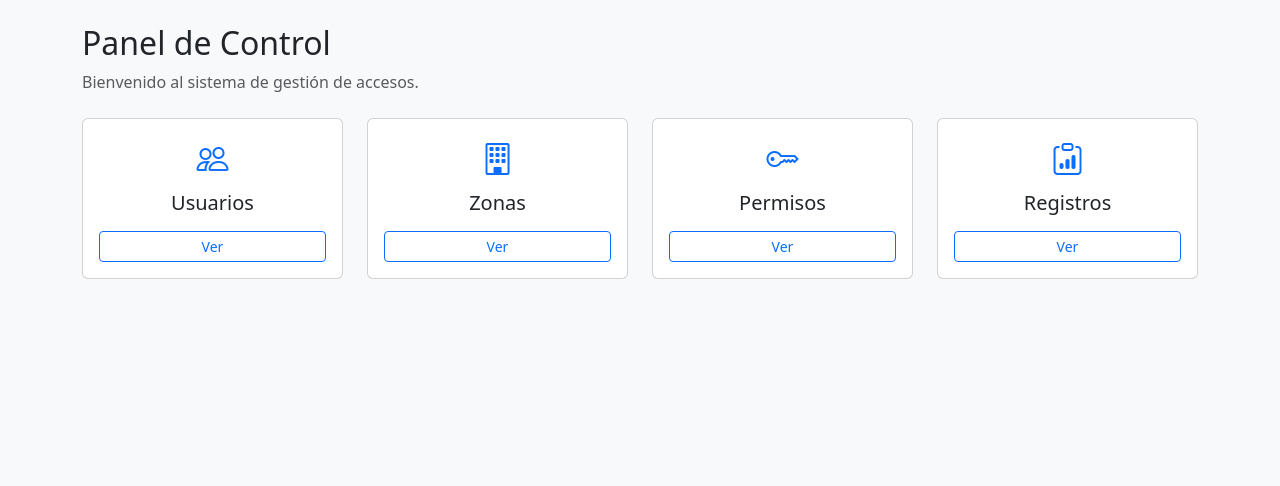
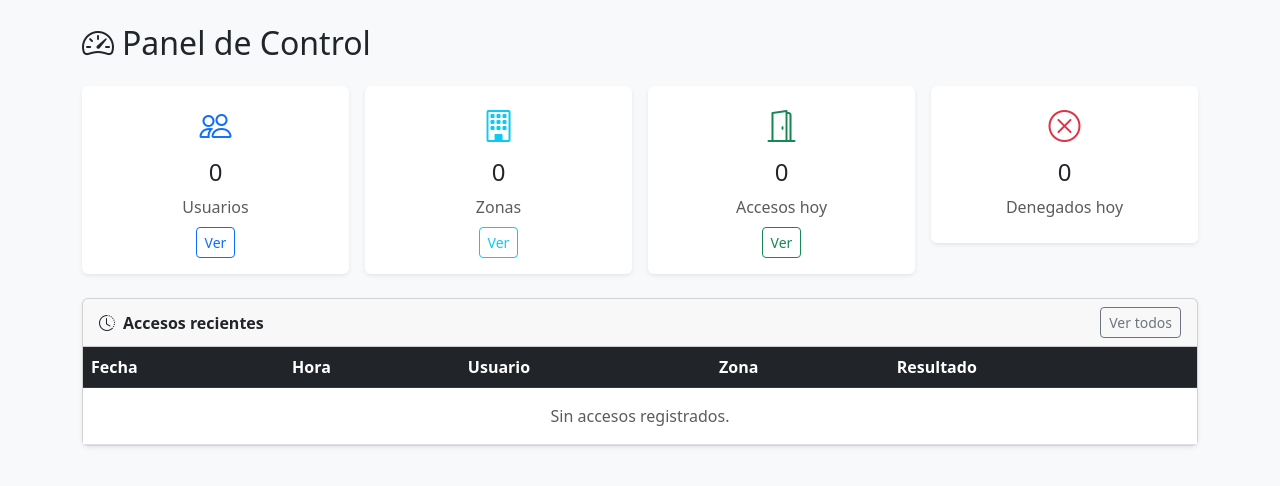
Before and after one commit to chejsidi/DjangoProyecto, a Django app: page / in a window 1280 px wide. Shown: the part 56-542 px from the top of the page. Run offline with Django 5.2, Linux system fonts and the light colour scheme; data that the repository does not hold is empty.

Commit message:
Feat: Panel con estadísticas, accesos recientes e histórico de permisos caducados

```diff
--- a/control_accesos/templates/control_accesos/panel.html
+++ b/control_accesos/templates/control_accesos/panel.html
@@ -1,52 +1,113 @@
-{% extends 'control_accesos/base.html' %} {% block title %}Panel{% endblock %}
+{% extends 'control_accesos/base.html' %}
+{% block title %}Panel{% endblock %}
 {% block content %}
-<h2>Panel de Control</h2>
-<p class="text-muted">Bienvenido al sistema de gestión de accesos.</p>
 
-<div class="row mt-4">
+<h2 class="mb-4"><i class="bi bi-speedometer2 me-2"></i>Panel de Control</h2>
+
+<!-- Tarjetas de estadísticas -->
+<div class="row g-3 mb-4">
     <div class="col-md-3">
-    <div class="card text-center p-3">
+        <div class="card text-center border-0 shadow-sm">
+            <div class="card-body">
                 <i class="bi bi-people fs-2 text-primary"></i>
-      <h5 class="mt-2">Usuarios</h5>
-      <a
-        href="{% url 'control_accesos:usuario_lista' %}"
-        class="btn btn-sm btn-outline-primary mt-2"
-        >Ver</a
-      >
+                <h4 class="mt-2">{{ total_usuarios }}</h4>
+                <p class="text-muted mb-2">Usuarios</p>
+                <a href="{% url 'control_accesos:usuario_lista' %}" class="btn btn-sm btn-outline-primary">Ver</a>
+            </div>
         </div>
     </div>
     <div class="col-md-3">
-    <div class="card text-center p-3">
-      <i class="bi bi-building fs-2 text-primary"></i>
-      <h5 class="mt-2">Zonas</h5>
-      <a
-        href="{% url 'control_accesos:zona_lista' %}"
-        class="btn btn-sm btn-outline-primary mt-2"
-        >Ver</a
-      >
+        <div class="card text-center border-0 shadow-sm">
+            <div class="card-body">
+                <i class="bi bi-building fs-2 text-info"></i>
+                <h4 class="mt-2">{{ total_zonas }}</h4>
+                <p class="text-muted mb-2">Zonas</p>
+                <a href="{% url 'control_accesos:zona_lista' %}" class="btn btn-sm btn-outline-info">Ver</a>
+            </div>
         </div>
     </div>
     <div class="col-md-3">
-    <div class="card text-center p-3">
-      <i class="bi bi-key fs-2 text-primary"></i>
-      <h5 class="mt-2">Permisos</h5>
-      <a
-        href="{% url 'control_accesos:permiso_lista' %}"
-        class="btn btn-sm btn-outline-primary mt-2"
-        >Ver</a
-      >
+        <div class="card text-center border-0 shadow-sm">
+            <div class="card-body">
+                <i class="bi bi-door-open fs-2 text-success"></i>
+                <h4 class="mt-2">{{ accesos_hoy }}</h4>
+                <p class="text-muted mb-2">Accesos hoy</p>
+                <a href="{% url 'control_accesos:registro_lista' %}" class="btn btn-sm btn-outline-success">Ver</a>
+            </div>
         </div>
     </div>
     <div class="col-md-3">
-    <div class="card text-center p-3">
-      <i class="bi bi-clipboard-data fs-2 text-primary"></i>
-      <h5 class="mt-2">Registros</h5>
-      <a
-        href="{% url 'control_accesos:registro_lista' %}"
-        class="btn btn-sm btn-outline-primary mt-2"
-        >Ver</a
-      >
+        <div class="card text-center border-0 shadow-sm">
+            <div class="card-body">
+                <i class="bi bi-x-circle fs-2 text-danger"></i>
+                <h4 class="mt-2">{{ accesos_denegados }}</h4>
+                <p class="text-muted mb-2">Denegados hoy</p>
             </div>
         </div>
     </div>
+</div>
+
+<!-- Accesos recientes -->
+<div class="card mb-4 shadow-sm">
+    <div class="card-header d-flex justify-content-between align-items-center">
+        <strong><i class="bi bi-clock-history me-2"></i>Accesos recientes</strong>
+        <a href="{% url 'control_accesos:registro_lista' %}" class="btn btn-sm btn-outline-secondary">Ver todos</a>
+    </div>
+    <div class="card-body p-0">
+        <table class="table table-hover mb-0">
+            <thead class="table-dark">
+                <tr><th>Fecha</th><th>Hora</th><th>Usuario</th><th>Zona</th><th>Resultado</th></tr>
+            </thead>
+            <tbody>
+                {% for r in accesos_recientes %}
+                <tr>
+                    <td>{{ r.fecha }}</td>
+                    <td>{{ r.hora }}</td>
+                    <td>{{ r.usuario }}</td>
+                    <td>{{ r.zona }}</td>
+                    <td>
+                        {% if r.resultado == 'permitido' %}
+                            <span class="badge bg-success"><i class="bi bi-check-circle me-1"></i>Permitido</span>
+                        {% else %}
+                            <span class="badge bg-danger"><i class="bi bi-x-circle me-1"></i>Denegado</span>
+                        {% endif %}
+                    </td>
+                </tr>
+                {% empty %}
+                <tr><td colspan="5" class="text-center text-muted py-3">Sin accesos registrados.</td></tr>
+                {% endfor %}
+            </tbody>
+        </table>
+    </div>
+</div>
+
+<!-- Permisos caducados -->
+{% if permisos_caducados %}
+<div class="card border-warning shadow-sm">
+    <div class="card-header bg-warning text-dark">
+        <i class="bi bi-exclamation-triangle me-2"></i>Permisos con fecha caducada (pendientes de actualizar)
+    </div>
+    <div class="card-body p-0">
+        <table class="table mb-0">
+            <thead><tr><th>Código</th><th>Usuario</th><th>Zona</th><th>Fecha fin</th><th></th></tr></thead>
+            <tbody>
+                {% for p in permisos_caducados %}
+                <tr>
+                    <td>{{ p.codigo }}</td>
+                    <td>{{ p.usuario }}</td>
+                    <td>{{ p.zona }}</td>
+                    <td>{{ p.fecha_fin }}</td>
+                    <td>
+                        <a href="{% url 'control_accesos:permiso_editar' p.pk %}" class="btn btn-sm btn-warning">
+                            <i class="bi bi-pencil me-1"></i>Revisar
+                        </a>
+                    </td>
+                </tr>
+                {% endfor %}
+            </tbody>
+        </table>
+    </div>
+</div>
+{% endif %}
+
 {% endblock %}
--- a/control_accesos/views.py
+++ b/control_accesos/views.py
@@ -8,9 +8,28 @@ from .models import Permiso
 from .forms  import PermisoForm
 from .models import RegistroAcceso
 from .forms  import RegistroAccesoForm
+from django.utils import timezone
 
 def panel(request):
-    return render(request, "control_accesos/panel.html")
+    hoy = timezone.now().date()
+
+    total_usuarios    = Usuario.objects.count()
+    total_zonas       = Zona.objects.count()
+    accesos_hoy       = RegistroAcceso.objects.filter(fecha=hoy).count()
+    accesos_denegados = RegistroAcceso.objects.filter(fecha=hoy, resultado='denegado').count()
+    accesos_recientes = RegistroAcceso.objects.select_related('usuario', 'zona')[:10]
+    permisos_caducados = Permiso.objects.filter(
+        fecha_fin__lt=hoy, estado='activo'
+    ).select_related('usuario', 'zona')
+
+    return render(request, 'control_accesos/panel.html', {
+        'total_usuarios':    total_usuarios,
+        'total_zonas':       total_zonas,
+        'accesos_hoy':       accesos_hoy,
+        'accesos_denegados': accesos_denegados,
+        'accesos_recientes': accesos_recientes,
+        'permisos_caducados': permisos_caducados,
+    })
 
 
 # --- Usuarios ---
```
Lines whose indentation alone changed are shown as unchanged.
